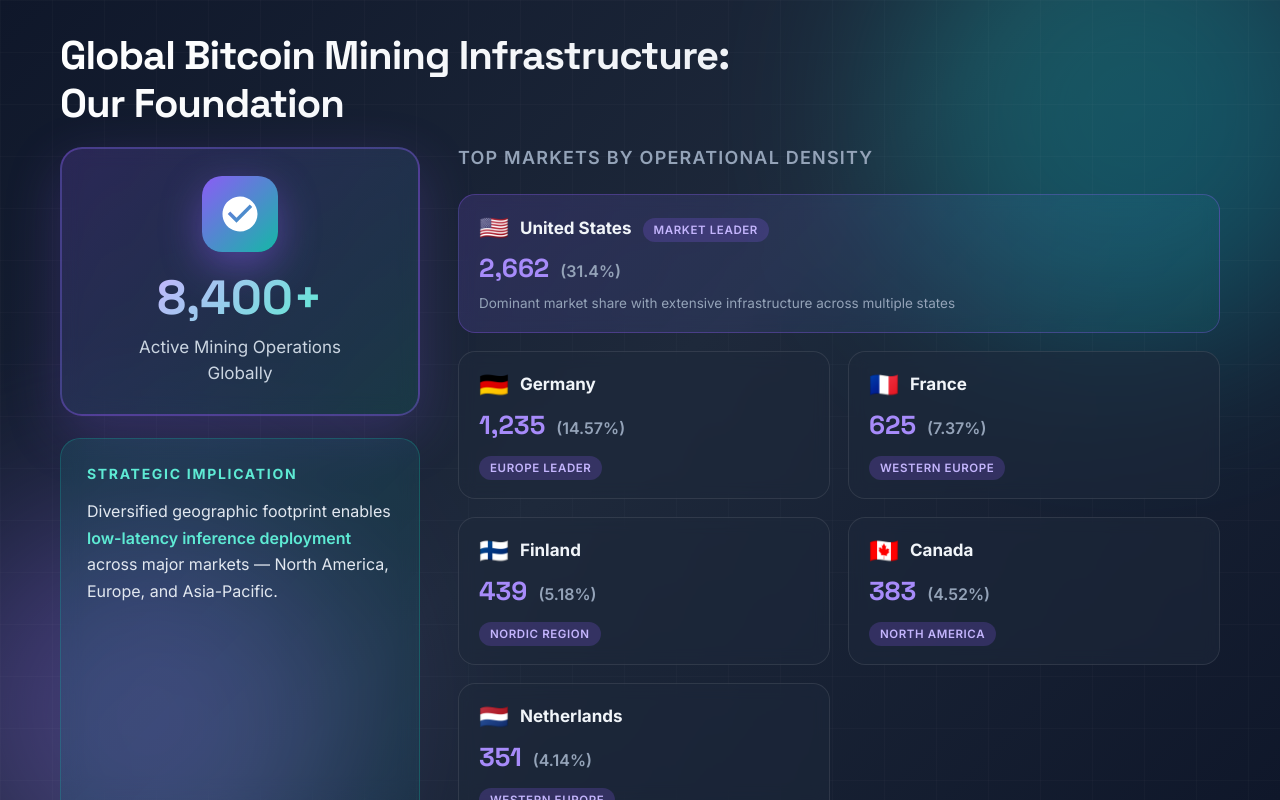
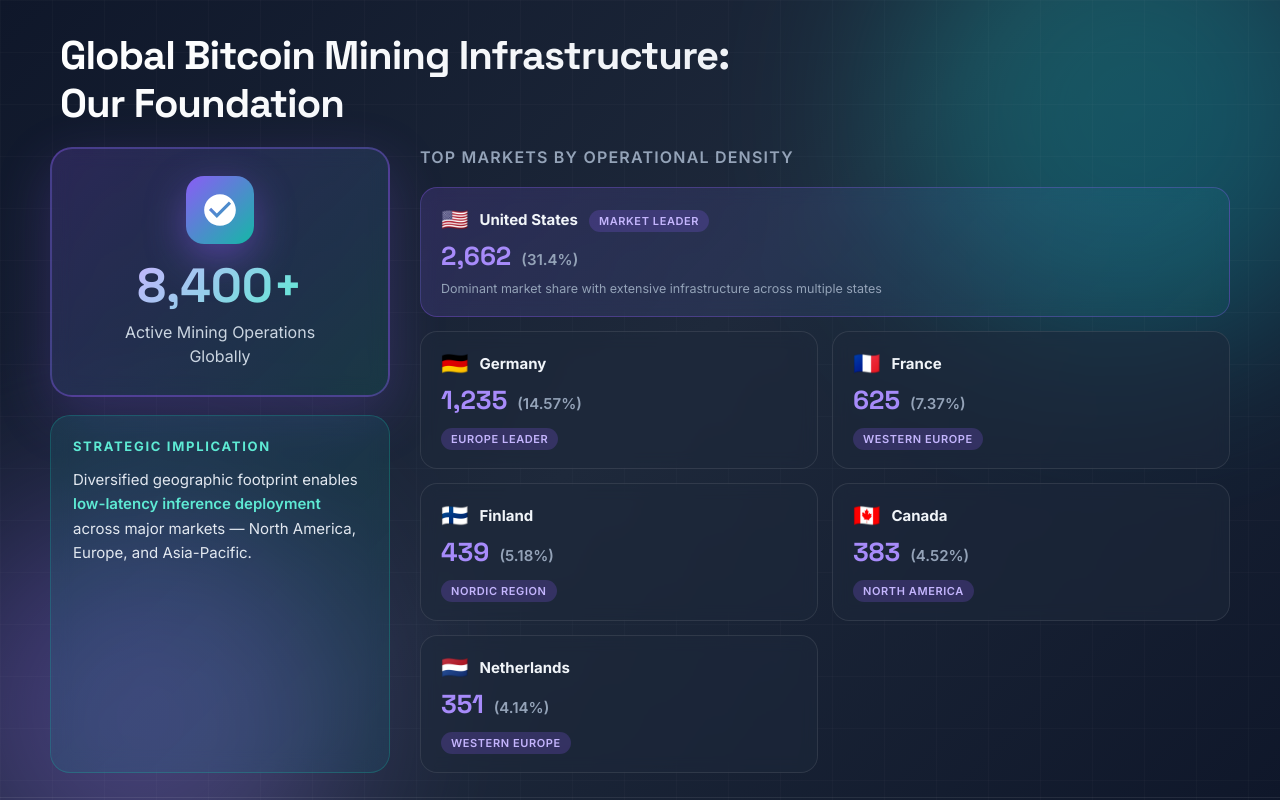
Before and after one commit to dapandaETH/pitch-deck, a plain HTML site: page 03.html in a window 1280 px wide. Drawn offline with Linux system fonts and the light colour scheme.

Commit message:
Optimize slides 2and 3 for 1500x850 screen resolution
- Reduced header padding and font sizes for better vertical fit
- Tightened content wrapper spacing and gaps
- Compressed font sizes across titles, intro text, and body copy
- Optimized card/column padding and icon sizes
- Adjusted opportunity banner and market grid layouts
- Ensured all content fits within 850px height while maintaining readability

```diff
--- a/03.html
+++ b/03.html
@@ -78,14 +78,14 @@
         /* Header */
         .header {
             flex: 0 0 auto;
-            padding: 40px 60px 24px;
+            padding: 28px 50px 18px;
             position: relative;
             z-index: 10;
         }
 
         .slide-title {
             font-family: 'Space Grotesk', sans-serif;
-            font-size: 46px;
+            font-size: 40px;
             font-weight: 700;
             background: linear-gradient(135deg, #ffffff 0%, #e2e8f0 100%);
             -webkit-background-clip: text;
@@ -99,25 +99,25 @@
         .content-wrapper {
             flex: 1 1 auto;
             display: flex;
-            padding: 0 60px 28px;
-            gap: 38px;
+            padding: 0 50px 24px;
+            gap: 30px;
             position: relative;
             z-index: 10;
         }
 
         /* Left Section */
         .left-section {
-            flex: 0 0 360px;
+            flex: 0 0 340px;
             display: flex;
             flex-direction: column;
-            gap: 22px;
+            gap: 18px;
         }
 
         .insight-card {
             background: linear-gradient(135deg, rgba(139, 92, 246, 0.2), rgba(20, 184, 166, 0.13));
             border: 2px solid rgba(139, 92, 246, 0.38);
             border-radius: 22px;
-            padding: 34px;
+            padding: 28px;
             backdrop-filter: blur(10px);
             box-shadow: 0 18px 55px rgba(139, 92, 246, 0.22);
             display: flex;
@@ -127,39 +127,39 @@
         }
 
         .insight-icon {
-            width: 76px;
-            height: 76px;
+            width: 68px;
+            height: 68px;
             background: linear-gradient(135deg, #8b5cf6 0%, #14b8a6 100%);
-            border-radius: 20px;
+            border-radius: 18px;
             display: flex;
             align-items: center;
             justify-content: center;
-            margin-bottom: 22px;
+            margin-bottom: 18px;
             box-shadow: 0 14px 40px rgba(139, 92, 246, 0.45);
         }
 
         .insight-icon svg {
-            width: 42px;
-            height: 42px;
+            width: 38px;
+            height: 38px;
             fill: white;
         }
 
         .insight-number {
             font-family: 'Space Grotesk', sans-serif;
-            font-size: 56px;
+            font-size: 50px;
             font-weight: 700;
             background: linear-gradient(135deg, #c4b5fd 0%, #5eead4 100%);
             -webkit-background-clip: text;
             -webkit-text-fill-color: transparent;
             background-clip: text;
             line-height: 1;
-            margin-bottom: 12px;
+            margin-bottom: 10px;
         }
 
         .insight-label {
-            font-size: 17px;
+            font-size: 16px;
             color: #cbd5e1;
-            line-height: 1.55;
+            line-height: 1.5;
             font-weight: 500;
         }
 
@@ -167,23 +167,23 @@
             background: linear-gradient(135deg, rgba(20, 184, 166, 0.13), rgba(6, 182, 212, 0.08));
             border: 1px solid rgba(20, 184, 166, 0.28);
             border-radius: 20px;
-            padding: 26px;
+            padding: 22px;
             backdrop-filter: blur(10px);
             flex: 1;
         }
 
         .strategic-label {
-            font-size: 14px;
+            font-size: 13px;
             font-weight: 700;
             color: #5eead4;
             text-transform: uppercase;
             letter-spacing: 1.7px;
-            margin-bottom: 16px;
+            margin-bottom: 14px;
         }
 
         .strategic-text {
-            font-size: 16px;
-            line-height: 1.68;
+            font-size: 15px;
+            line-height: 1.62;
             color: #e2e8f0;
             font-weight: 400;
         }
@@ -198,22 +198,22 @@
             flex: 1;
             display: flex;
             flex-direction: column;
-            gap: 20px;
+            gap: 16px;
         }
 
         .section-header {
-            font-size: 18px;
+            font-size: 16px;
             font-weight: 600;
             color: #94a3b8;
             text-transform: uppercase;
             letter-spacing: 1.2px;
-            margin-bottom: 6px;
+            margin-bottom: 4px;
         }
 
         .markets-grid {
             display: grid;
             grid-template-columns: repeat(2, 1fr);
-            gap: 18px;
+            gap: 14px;
             flex: 1;
         }
 
@@ -221,12 +221,12 @@
             background: rgba(30, 41, 59, 0.55);
             border: 1px solid rgba(255, 255, 255, 0.09);
             border-radius: 17px;
-            padding: 22px 24px;
+            padding: 18px 20px;
             backdrop-filter: blur(8px);
             transition: all 0.3s ease;
             display: flex;
             flex-direction: column;
-            gap: 9px;
+            gap: 7px;
         }
 
         .market-item:hover {
@@ -242,7 +242,7 @@
         }
 
         .market-country {
-            font-size: 17px;
+            font-size: 15px;
             font-weight: 700;
             color: #f1f5f9;
             display: flex;
@@ -250,51 +250,51 @@
             gap: 11px;
         }
 
-        .market-flag { font-size: 24px; }
+        .market-flag { font-size: 22px; }
 
         .market-stats {
             display: flex;
             align-items: baseline;
-            gap: 11px;
+            gap: 10px;
         }
 
         .market-number {
             font-family: 'Space Grotesk', sans-serif;
-            font-size: 30px;
+            font-size: 26px;
             font-weight: 700;
             color: #a78bfa;
         }
 
         .market-percentage {
-            font-size: 16px;
+            font-size: 15px;
             color: #94a3b8;
             font-weight: 600;
         }
 
         .market-description {
-            font-size: 13.5px;
+            font-size: 12.5px;
             color: #94a3b8;
-            line-height: 1.47;
+            line-height: 1.45;
         }
 
         .region-tag {
             display: inline-block;
-            font-size: 11.5px;
+            font-size: 11px;
             font-weight: 600;
-            padding: 5px 11px;
-            border-radius: 22px;
+            padding: 4px 10px;
+            border-radius: 20px;
             background: rgba(139, 92, 246, 0.22);
             color: #c4b5fd;
             text-transform: uppercase;
             letter-spacing: 0.6px;
-            margin-top: 5px;
+            margin-top: 4px;
             align-self: flex-start;
         }
 
         /* Footer */
         .footer {
             flex: 0 0 auto;
-            padding: 22px 60px;
+            padding: 18px 50px;
             display: flex;
             justify-content: space-between;
             align-items: center;
```
Also changed, not shown: 02.html (+29 -29 lines).
